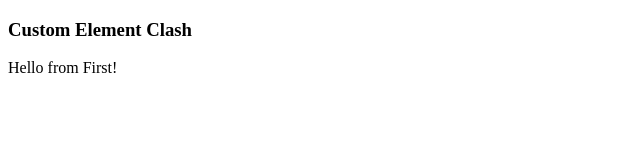
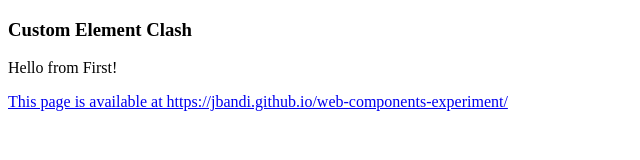
Before and after one commit to jbandi/web-components-experiment, a plain HTML site: page index.html in a window 1280 px wide. Shown: the whole page, without its empty margins (0-640 px from the left). Drawn offline with Linux system fonts and the light colour scheme.

Commit message:
Adding remote url

```diff
--- a/index.html
+++ b/index.html
@@ -11,6 +11,10 @@
 <my-element></my-element>
 
 
+<a href="https://jbandi.github.io/web-components-experiment/">
+    This page is available at https://jbandi.github.io/web-components-experiment/
+</a>
+
 <script src="app.js"></script>
 
 </body>
```
